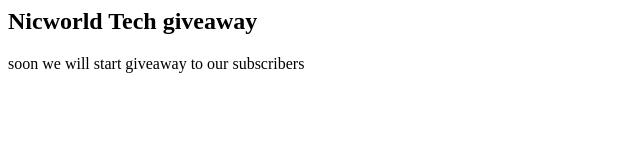
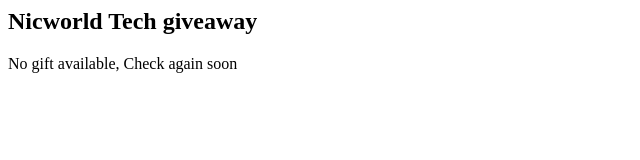
Before and after one commit to NICNIC9876/giveaway, a plain HTML site: page index.html in a window 1280 px wide. Shown: the whole page, without its empty margins (0-640 px from the left). Drawn offline with Linux system fonts and the light colour scheme.

Commit message:
Update index.html

```diff
--- a/index.html
+++ b/index.html
@@ -2,7 +2,7 @@
   <header>
     <h1>Nicworld Tech giveaway</h1>
 
-    <p>soon we will start giveaway to our subscribers</p>
+    <p>No gift available, Check again soon</p>
   </header>
   <p></p>
 </article>
```
